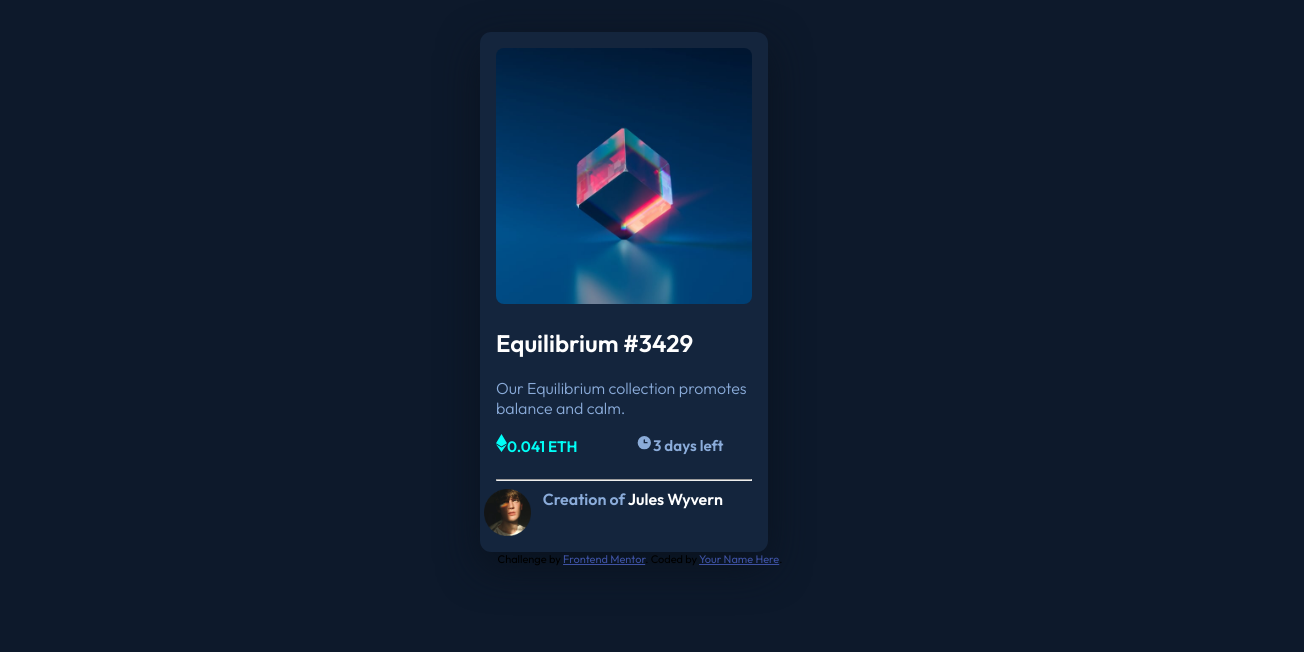
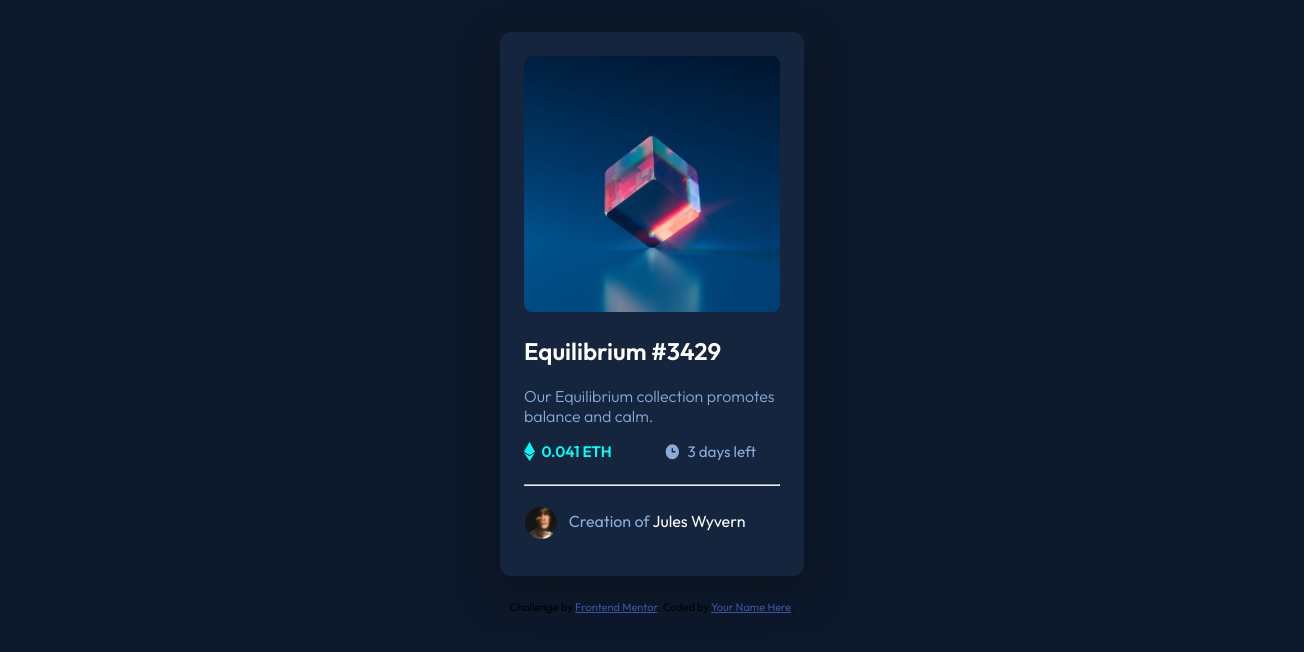
Before and after one commit to ch4r4j4/8NFT-PreviewCard, a website: page index.html in a window 1280 px wide. Shown: the whole page, 1304 px wide, since content can reach past the window. Drawn offline with Linux system fonts and the light colour scheme.

Commit message:
ultimate datails

```diff
--- a/SASS/_components.scss
+++ b/SASS/_components.scss
@@ -2,12 +2,14 @@ $color-title: hsl(178, 100%, 50%);
 $color-softblue: hsl(215, 51%, 70%);
 $line-color: hsl(215, 32%, 27%);
 $white-text: hsl(0 0% 100%);
+$breakpint-mobile: 576px;
 .cube-image{
     width: 100%;
     border-radius: 0.5rem;
 }
-.avatar{
-    width: 1.5rem;
+#avatar{
+    width: auto;
+    height: 2rem;
 }
 .main{
     width: 16rem;
@@ -16,6 +18,9 @@ $white-text: hsl(0 0% 100%);
     margin-top: 2rem;
     border-radius: 0.7rem;
     box-shadow: 0px 15px 40px hsl(214, 51%, 8%);
+    @media (max-width:$breakpint-mobile) {
+        width: 90%;
+    }
 }
 .title{
     color: $white-text;
@@ -23,20 +28,32 @@ $white-text: hsl(0 0% 100%);
 .paragraph{
     color: $color-softblue;
     font-weight: 300;
+    @media (max-width:$breakpint-mobile) {
+        width: 90%;
+    }
 }
 .days-left{
     color: $color-softblue;
+    font-weight: normal !important;
+    display:flex;
+    gap: 0.4rem;
 }
-.value{
-    font-weight: 400;
+#value{
     font-size: 13px;
 }
 .price{
     color: $color-title;
+    display: flex;
+    gap:0.4rem;
 }
 .name{
+    padding-top: 4px;
     color: $color-softblue;
     span{
         color: $white-text;
     }
+    font-weight: normal !important;
 }
+.profile{
+    padding: 0.8rem;
+}
--- a/index.html
+++ b/index.html
@@ -15,26 +15,26 @@
     .attribution a { color: hsl(228, 45%, 44%); }
   </style>
 </head>
-<body class="container-fluid col-3 py-0">
-  <article class="main col-md p-3">
+<body class="container-fluid col-md py-0">
+  <article class="main col-md p-4 mx-auto">
     <div class="img-fluid">
       <img class="cube-image" src="./images/image-equilibrium.jpg" alt="image principal">
     </div>
     <div class="">
       <h1 class="title">Equilibrium #3429</h1>
       <p class="paragraph">Our Equilibrium collection promotes balance and calm.</p>
-      <div class="row value">
+      <div class="row" id="value">
         <h3 class="price col"><img src="./images/icon-ethereum.svg" alt="">0.041 ETH</h3>
         <h3 class="days-left col"><img src="./images/icon-clock.svg" alt="">3 days left</h3>
       </div>
       <hr>
       <div class="profile row">
-        <img class="avatar col-2 p-0" src="./images/image-avatar.png" alt="avatar profile">
-        <h4 class="name col">Creation of <span>Jules Wyvern</span></h4>
+        <img id="avatar" class="col-1 p-0" src="./images/image-avatar.png" alt="avatar profile">
+        <h4 class="name col m-0">Creation of <span>Jules Wyvern</span></h4>
       </div>
     </div>
   </article>
-  <div class="attribution">
+  <div class="attribution my-4">
     Challenge by <a href="https://www.frontendmentor.io?ref=challenge" target="_blank">Frontend Mentor</a>.
     Coded by <a href="#">Your Name Here</a>.
   </div>
```
Also changed, not shown: style.css, 1 other file.
